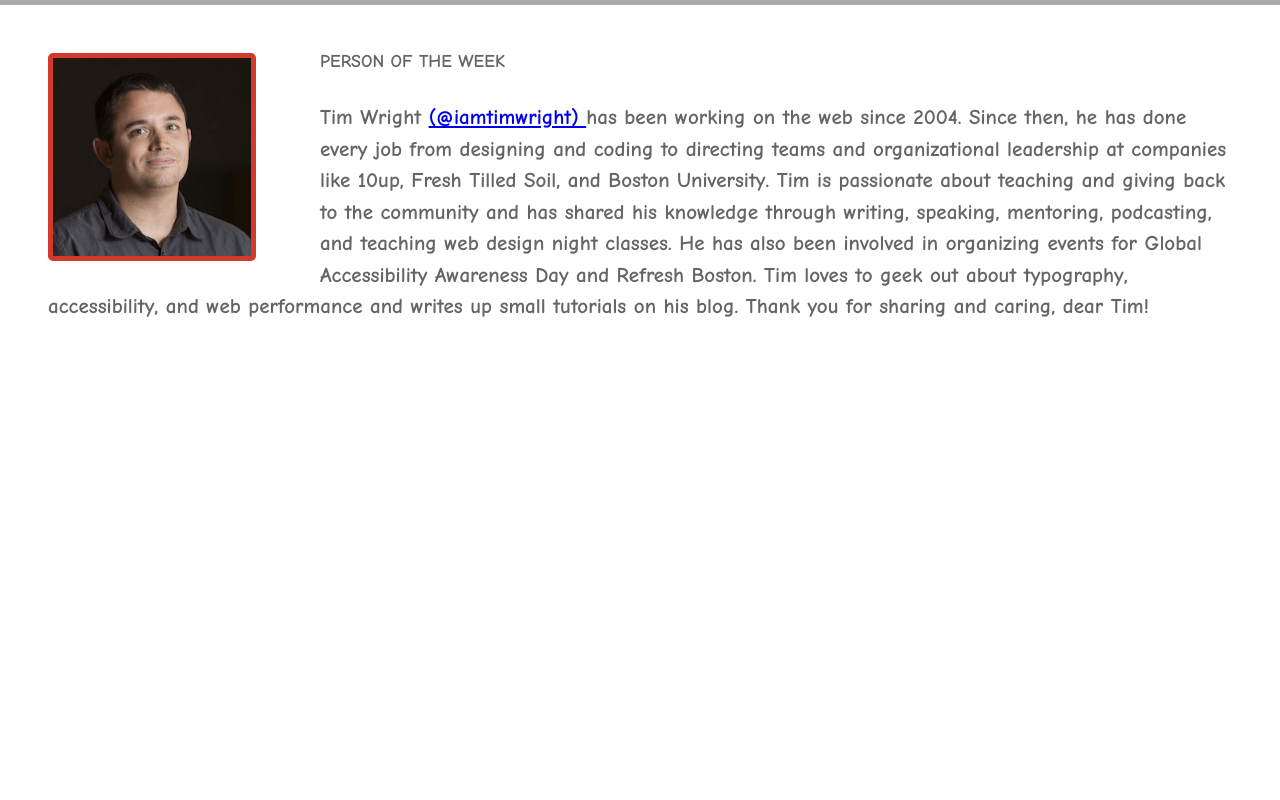
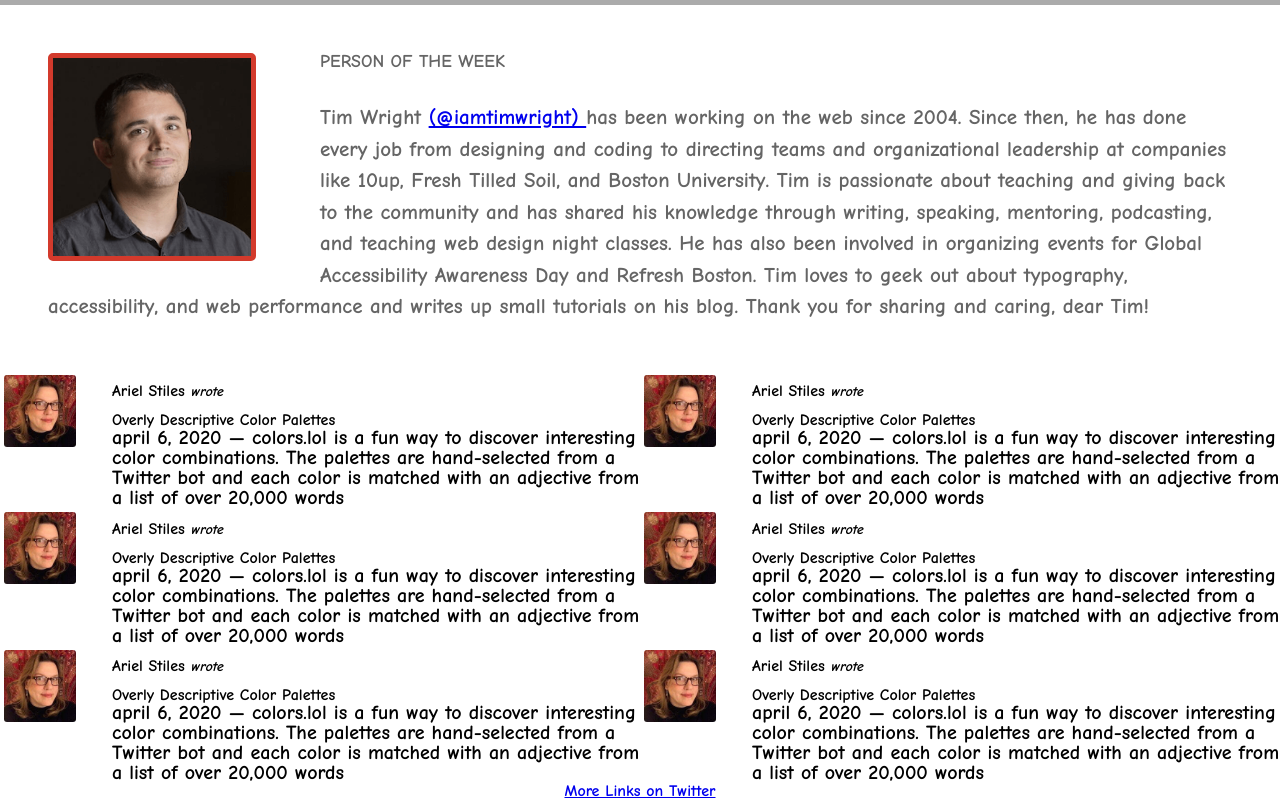
Before and after one commit to Azeem838/smashing-magazine-heat-map, a website: page index.html in a window 1280 px wide. Shown: the part 3973-4773 px from the top of the page. Before the commit the page ends 4344 px from the top, so only its background shows below. Drawn offline with Linux system fonts and the light colour scheme.

Commit message:
added communit article section

```diff
--- a/index.html
+++ b/index.html
@@ -402,6 +402,131 @@
           </p>
 
         </section>
+
+          <article class="community-article flex-half">
+             <a href="#" class="text-black">
+          <figure>
+            <img
+              class="float-left article-image"
+              src="./images/dp-1.jpg"
+              alt="article image"
+            />
+            <figcaption>
+              Ariel Stiles <span>wrote</span>
+            </figcaption>
+          </figure>
+          <div >
+
+  <h4> Overly Descriptive Color Palettes</h4>
+  <p> april 6, 2020 — colors.lol is a fun way to discover interesting color combinations. The palettes are hand-selected from a Twitter bot and each color is matched with an adjective from a list of over 20,000 words </p>
+          </div>
+        </a>
+
+          </article>
+
+          <article class="community-article flex-half">
+             <a href="#" class="text-black">
+          <figure>
+            <img
+              class="float-left article-image"
+              src="./images/dp-1.jpg"
+              alt="article image"
+            />
+            <figcaption>
+              Ariel Stiles <span>wrote</span>
+            </figcaption>
+          </figure>
+          <div >
+
+  <h4> Overly Descriptive Color Palettes</h4>
+  <p> april 6, 2020 — colors.lol is a fun way to discover interesting color combinations. The palettes are hand-selected from a Twitter bot and each color is matched with an adjective from a list of over 20,000 words </p>
+          </div>
+        </a>
+
+          </article>
+          <article class="community-article flex-half">
+             <a href="#" class="text-black">
+          <figure>
+            <img
+              class="float-left article-image"
+              src="./images/dp-1.jpg"
+              alt="article image"
+            />
+            <figcaption>
+              Ariel Stiles <span>wrote</span>
+            </figcaption>
+          </figure>
+          <div >
+
+  <h4> Overly Descriptive Color Palettes</h4>
+  <p> april 6, 2020 — colors.lol is a fun way to discover interesting color combinations. The palettes are hand-selected from a Twitter bot and each color is matched with an adjective from a list of over 20,000 words </p>
+          </div>
+        </a>
+
+          </article>
+          <article class="community-article flex-half">
+             <a href="#" class="text-black">
+          <figure>
+            <img
+              class="float-left article-image"
+              src="./images/dp-1.jpg"
+              alt="article image"
+            />
+            <figcaption>
+              Ariel Stiles <span>wrote</span>
+            </figcaption>
+          </figure>
+          <div >
+
+  <h4> Overly Descriptive Color Palettes</h4>
+  <p> april 6, 2020 — colors.lol is a fun way to discover interesting color combinations. The palettes are hand-selected from a Twitter bot and each color is matched with an adjective from a list of over 20,000 words </p>
+          </div>
+        </a>
+
+          </article>
+          <article class="community-article flex-half">
+             <a href="#" class="text-black">
+          <figure>
+            <img
+              class="float-left article-image"
+              src="./images/dp-1.jpg"
+              alt="article image"
+            />
+            <figcaption>
+              Ariel Stiles <span>wrote</span>
+            </figcaption>
+          </figure>
+          <div >
+
+  <h4> Overly Descriptive Color Palettes</h4>
+  <p> april 6, 2020 — colors.lol is a fun way to discover interesting color combinations. The palettes are hand-selected from a Twitter bot and each color is matched with an adjective from a list of over 20,000 words </p>
+          </div>
+        </a>
+
+          </article>
+          <article class="community-article flex-half">
+             <a href="#" class="text-black">
+          <figure>
+            <img
+              class="float-left article-image"
+              src="./images/dp-1.jpg"
+              alt="article image"
+            />
+            <figcaption>
+              Ariel Stiles <span>wrote</span>
+            </figcaption>
+          </figure>
+          <div >
+
+  <h4> Overly Descriptive Color Palettes</h4>
+  <p> april 6, 2020 — colors.lol is a fun way to discover interesting color combinations. The palettes are hand-selected from a Twitter bot and each color is matched with an adjective from a list of over 20,000 words </p>
+          </div>
+        </a>
+
+          </article>
+          <section class="twiiter-links flex-full align-center">
+            <a href="#">More Links on Twitter </a>
+          </section>
     </main>
 
   </body>
--- a/style.css
+++ b/style.css
@@ -313,3 +313,23 @@ section.person-of-the-week h5 {
 }
 
 /* PERSON OF THE WEEK SECTION END */
+
+article.community-article  {
+  color: #333
+}
+
+article.community-article img {
+  margin-right: 2em;
+}
+
+article.community-article  p {
+  font-size: 20px;
+}
+
+article.community-article a {
+  text-decoration: none;
+}
+
+article.community-article div {
+  overflow: hidden;
+}
```
